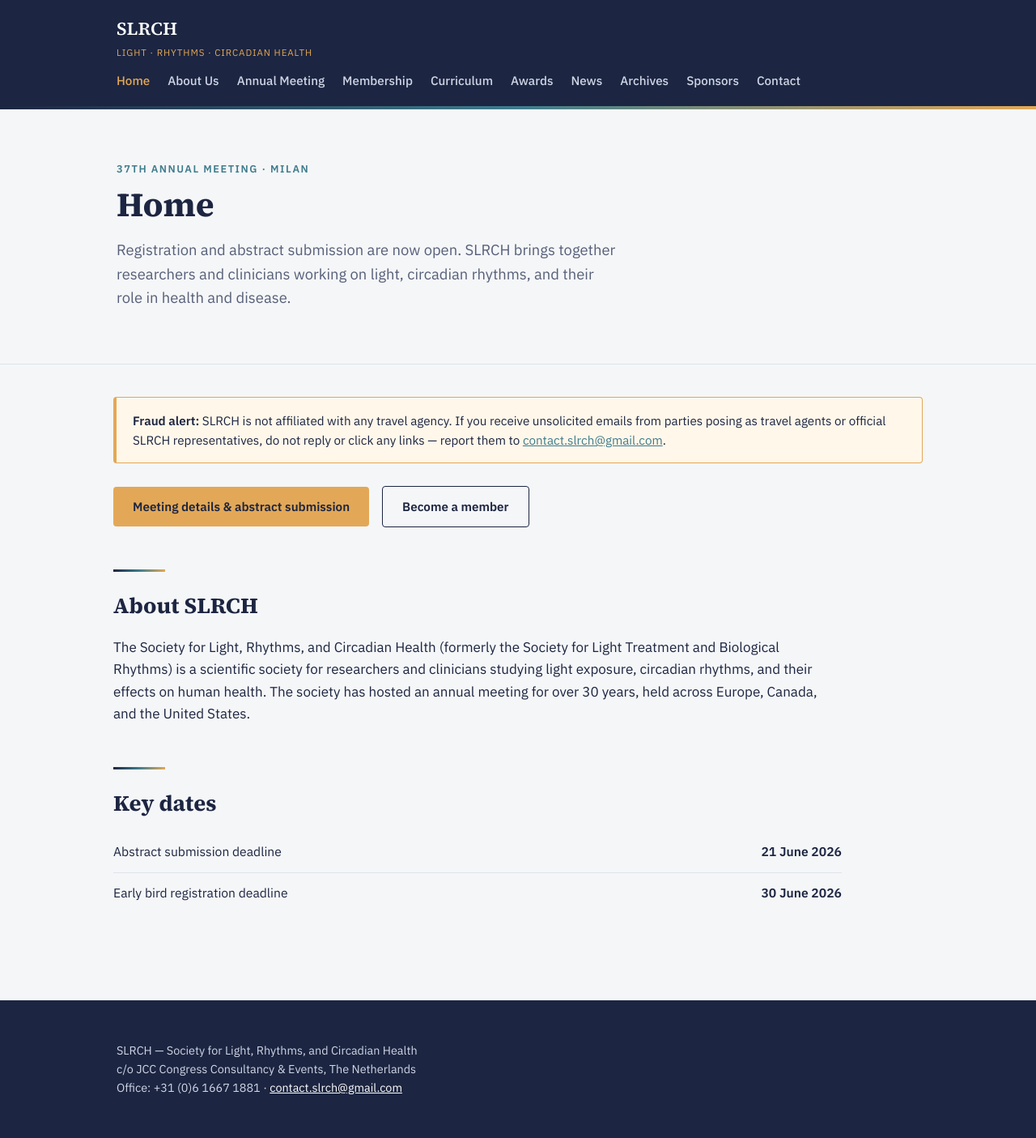
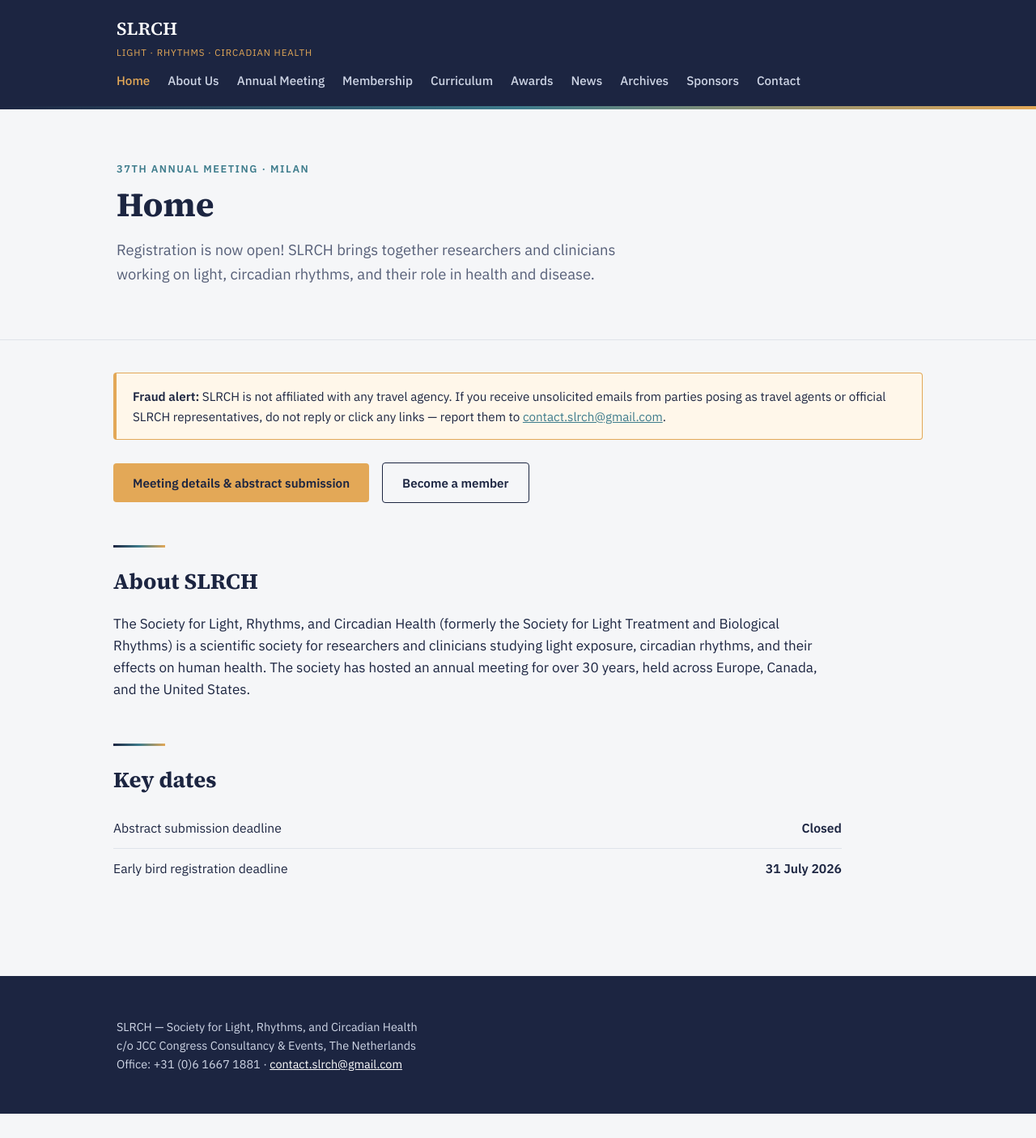
Before and after one commit to SLRCH-Society/SLRCH-website, a Jekyll site: the page built from docs/index.md, in a window 1280 px wide. Shown: the whole page at 81% size. Built offline with Jekyll 4.4.1, drawn with Linux system fonts in a browser that asks for light colours; after the commit the page ends 1375 px from its top, so only the background shows below that.

```diff
--- a/docs/index.md
+++ b/docs/index.md
@@ -3,7 +3,7 @@ layout: default
 title: Home
 description: The Society for Light, Rhythms, and Circadian Health (SLRCH) — annual meeting, membership, and research on light and circadian biology.
 eyebrow: 37th Annual Meeting · Milan
-lede: Registration and abstract submission are now open. SLRCH brings together researchers and clinicians working on light, circadian rhythms, and their role in health and disease.
+lede: Registration is now open! SLRCH brings together researchers and clinicians working on light, circadian rhythms, and their role in health and disease.
 ---
 
 <div class="notice">
@@ -22,6 +22,6 @@ The Society for Light, Rhythms, and Circadian Health (formerly the Society for L
 ## Key dates
 
 <ul class="dates-list">
-  <li><span>Abstract submission deadline</span><span class="date">21 June 2026</span></li>
-  <li><span>Early bird registration deadline</span><span class="date">30 June 2026</span></li>
+  <li><span>Abstract submission deadline</span><span class="date">Closed</span></li>
+  <li><span>Early bird registration deadline</span><span class="date">31 July 2026</span></li>
 </ul>
```
Also changed, not shown: docs/_data/nav.yml (+7 -1 lines), docs/past-awardees.md (added, +26 -0 lines).
